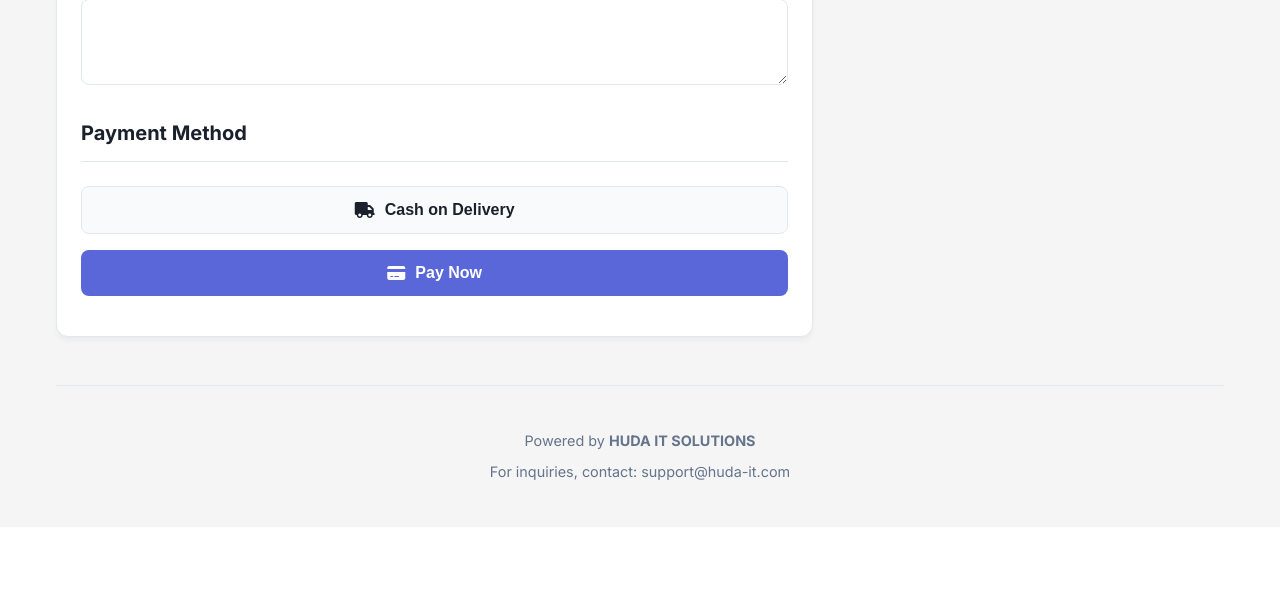
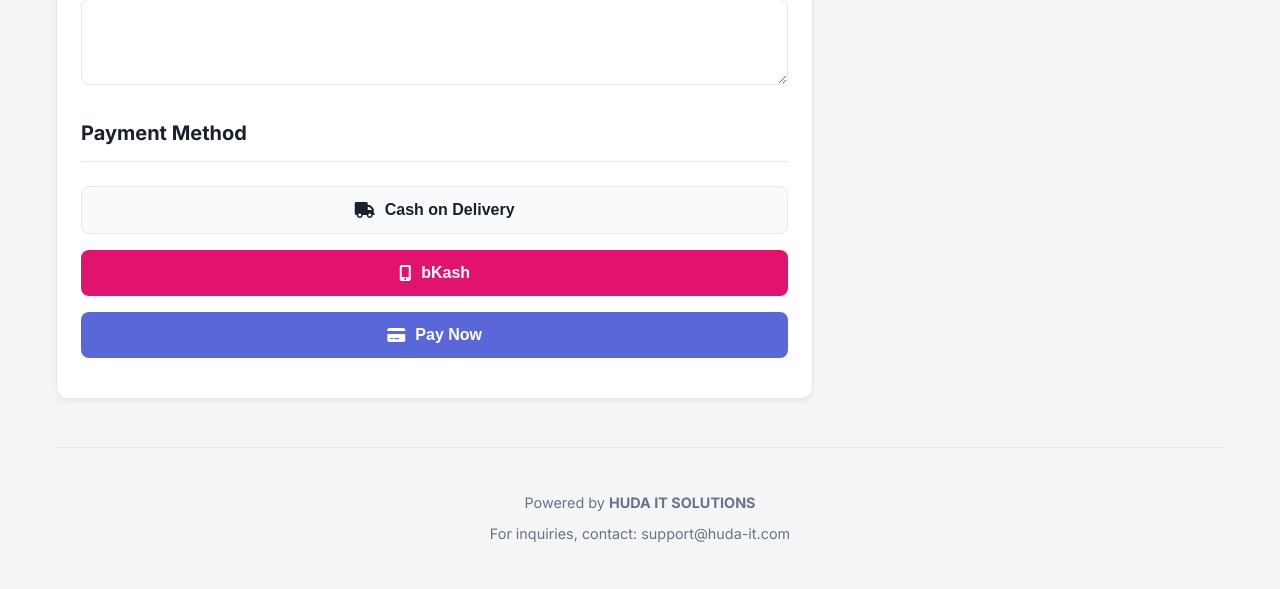
Before and after one commit to nazrulranaofficial-commits/hudait, a Flask app: template templates/product_checkout.html in a window 1280 px wide. Shown: the part 754-1343 px from the top of the page. Before the commit the page ends 1234 px from the top, so only its background shows below. Run offline with Flask 3, Linux system fonts and the light colour scheme; the template is opened without the code that fills it, so the values that code supplies are empty; parts of the project's set-up code (start-up, migrations or seed data) failed here and were passed over; some libraries are stand-ins or nearby versions.

Commit message:
Update product_checkout.html

```diff
--- a/templates/product_checkout.html
+++ b/templates/product_checkout.html
@@ -13,6 +13,7 @@
             --color-success: #10b981; --color-danger: #ef4444;
             --color-text-dark: #1a202c; --color-text-light: #64748b;
             --color-border: #e2e8f0; --color-bg-light: #f8fafc;
+            --color-bkash: #E2136E; /* bKash Pink */
         }
         body { font-family: 'Inter', sans-serif; margin: 0; background-color: #f5f5f5; color: var(--color-text-light); }
         .container { width: 100%; max-width: 1200px; margin: 0 auto; padding: 0 1rem; box-sizing: border-box; }
@@ -57,10 +58,16 @@
         .form-input:focus, .form-select:focus, .form-textarea:focus { outline: none; border-color: var(--color-primary); box-shadow: 0 0 0 3px rgba(90, 103, 216, 0.1); }
 
         .btn-pay { display: flex; align-items: center; justify-content: center; gap: 10px; width: 100%; padding: 14px; border-radius: 8px; font-weight: 700; font-size: 1rem; border: none; cursor: pointer; margin-bottom: 1rem; transition: all 0.2s; }
+
         .btn-cod { background: #f8fafc; color: var(--color-text-dark); border: 1px solid var(--color-border); }
         .btn-cod:hover { background: #e2e8f0; }
+
         .btn-online { background: var(--color-primary); color: white; }
         .btn-online:hover { background: var(--color-primary-dark); }
+
+        /* NEW: bKash Button */
+        .btn-bkash { background: var(--color-bkash); color: white; }
+        .btn-bkash:hover { background: #C2105E; }
 
         .summary-item { display: flex; gap: 1rem; margin-bottom: 1rem; padding-bottom: 1rem; border-bottom: 1px solid #f1f5f9; }
         .summary-img { width: 60px; height: 60px; border-radius: 6px; object-fit: cover; border: 1px solid var(--color-border); }
@@ -180,8 +187,12 @@
                     </div>
 
                     <div class="section-title" style="margin-top: 2rem;">Payment Method</div>
+
                     <button type="submit" name="payment_method" value="cod" class="btn-pay btn-cod">
                         <i class="fas fa-truck"></i> Cash on Delivery
+                    </button>
+                    <button type="submit" name="payment_method" value="bkash" class="btn-pay btn-bkash">
+                        <i class="fas fa-mobile-alt"></i> bKash
                     </button>
                     <button type="submit" name="payment_method" value="pay_now" class="btn-pay btn-online">
                         <i class="fas fa-credit-card"></i> Pay Now
```
